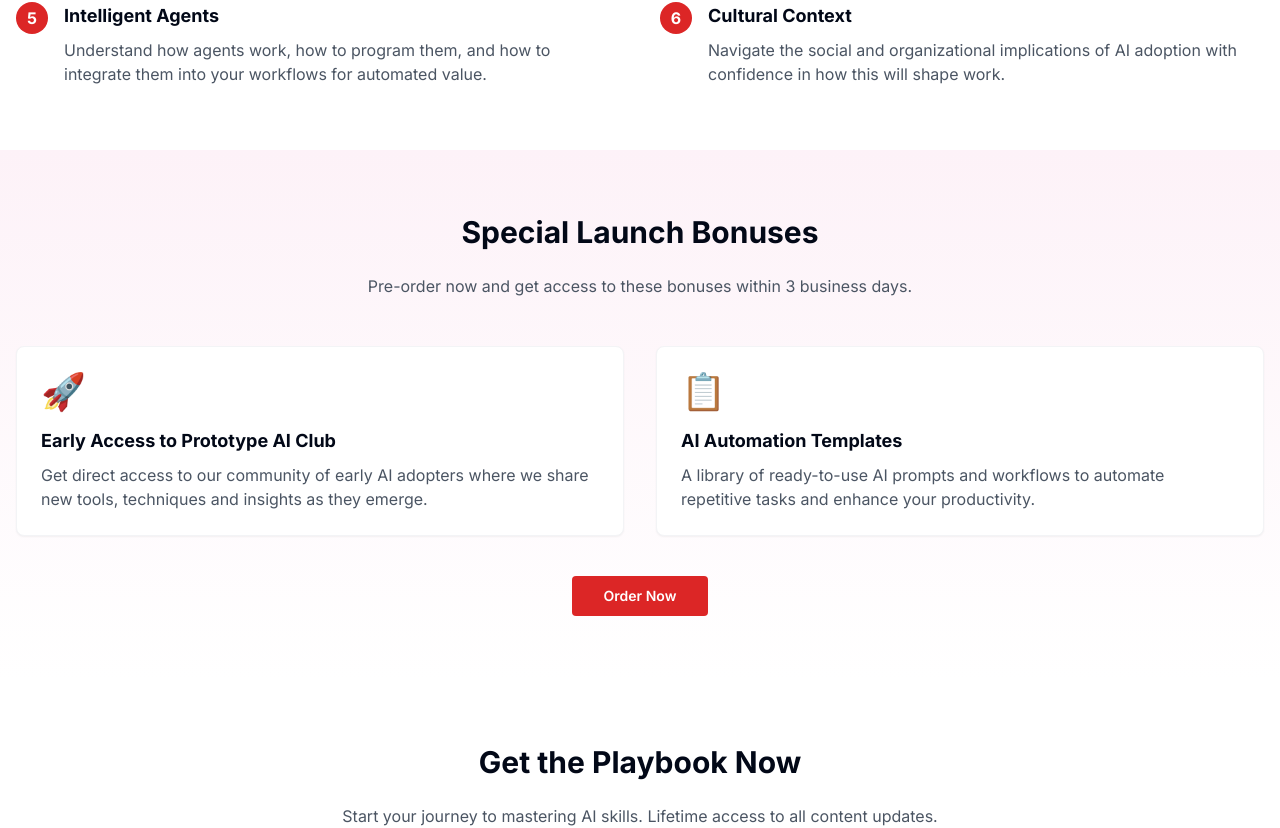
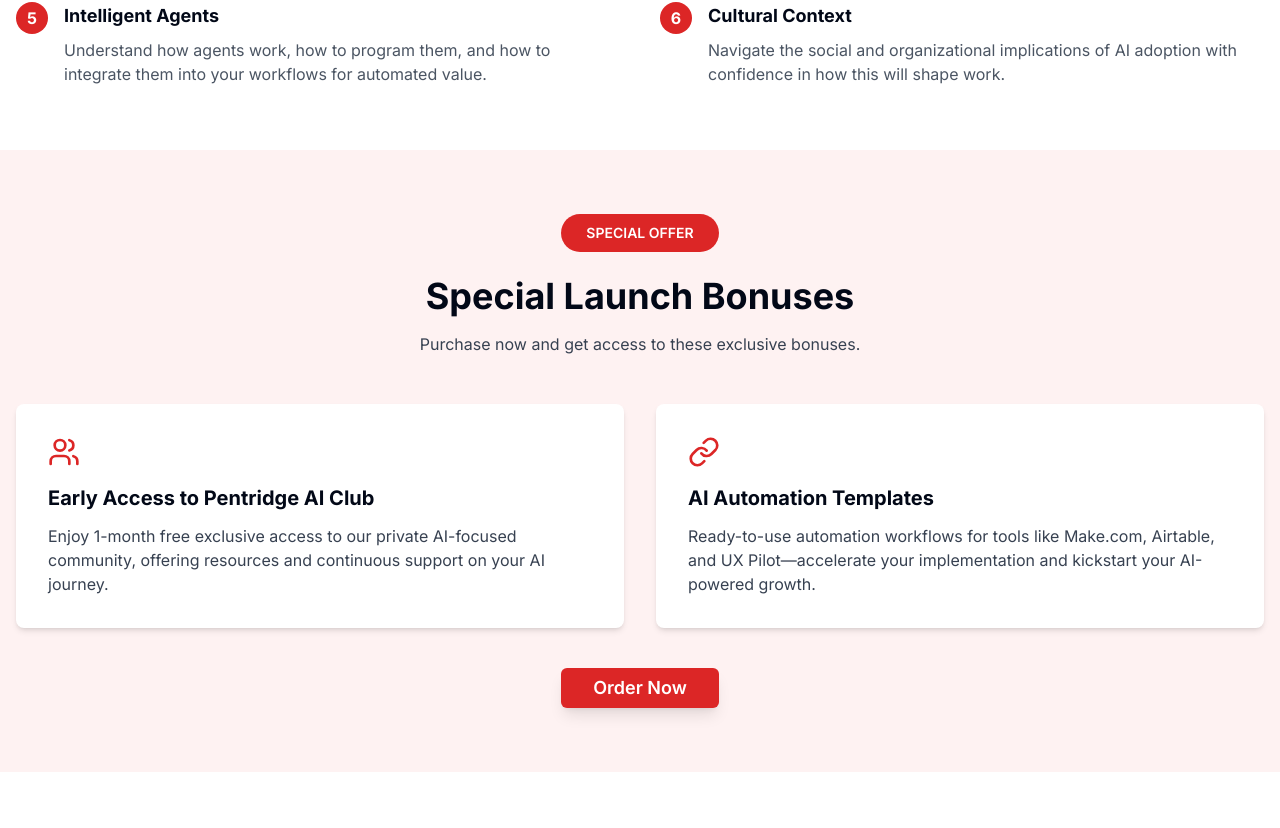
Before and after one commit to sirakinb/funnel-page-clone-it, a React (Vite) app: page / in a window 1280 px wide. Shown: the part 1742-2570 px from the top of the page. Built offline with nearby package versions, Linux system fonts and the light colour scheme.

Commit message:
Refactor: Update launch bonuses section

```diff
--- a/src/components/LaunchBonuses.tsx
+++ b/src/components/LaunchBonuses.tsx
@@ -1,43 +1,51 @@
 
 import React from 'react';
 import { Button } from "@/components/ui/button";
+import { Badge } from "@/components/ui/badge";
+import { Users, Link } from "lucide-react";
 
 const bonuses = [
   {
     id: 1,
-    title: 'Early Access to Prototype AI Club',
-    description: 'Get direct access to our community of early AI adopters where we share new tools, techniques and insights as they emerge.',
-    icon: '🚀'
+    title: 'Early Access to Pentridge AI Club',
+    description: 'Enjoy 1-month free exclusive access to our private AI-focused community, offering resources and continuous support on your AI journey.',
+    icon: <Users className="w-8 h-8 text-[#DC2626]" />
   },
   {
     id: 2,
     title: 'AI Automation Templates',
-    description: 'A library of ready-to-use AI prompts and workflows to automate repetitive tasks and enhance your productivity.',
-    icon: '📋'
+    description: 'Ready-to-use automation workflows for tools like Make.com, Airtable, and UX Pilot—accelerate your implementation and kickstart your AI-powered growth.',
+    icon: <Link className="w-8 h-8 text-[#DC2626]" />
   }
 ];
 
 const LaunchBonuses = () => {
   return (
-    <section className="py-16 bg-gradient-to-b from-pink-50 to-white">
+    <section className="py-16 bg-[#FEF2F2]">
       <div className="container-custom">
-        <h2 className="section-title">Special Launch Bonuses</h2>
-        <p className="text-center text-gray-600 max-w-3xl mx-auto mb-12">
-          Pre-order now and get access to these bonuses within 3 business days.
+        <div className="flex justify-center mb-6">
+          <Badge className="bg-[#DC2626] hover:bg-[#DC2626] text-white px-6 py-2 text-sm rounded-full">
+            SPECIAL OFFER
+          </Badge>
+        </div>
+
+        <h2 className="text-4xl font-bold text-center mb-4">Special Launch Bonuses</h2>
+        <p className="text-center text-gray-700 max-w-3xl mx-auto mb-12">
+          Purchase now and get access to these exclusive bonuses.
         </p>
 
         <div className="grid md:grid-cols-2 gap-8">
           {bonuses.map((bonus) => (
-            <div key={bonus.id} className="bg-white p-6 rounded-lg shadow-sm border border-gray-100">
-              <div className="text-4xl mb-4">{bonus.icon}</div>
-              <h3 className="font-bold text-lg mb-2">{bonus.title}</h3>
-              <p className="text-gray-600">{bonus.description}</p>
+            <div key={bonus.id} className="bg-white p-8 rounded-lg shadow-md">
+              <div className="mb-4">{bonus.icon}</div>
+              <h3 className="font-bold text-xl mb-3">{bonus.title}</h3>
+              <p className="text-gray-700">{bonus.description}</p>
             </div>
           ))}
         </div>
 
         <div className="mt-10 text-center">
-          <Button className="bg-[#DC2626] hover:bg-[#B91C1C] text-white font-semibold py-2 px-8 rounded">
+          <Button className="bg-[#DC2626] hover:bg-[#B91C1C] text-white font-semibold py-3 px-8 rounded-md text-lg shadow-lg transform transition hover:translate-y-[-2px]">
             Order Now
           </Button>
         </div>
```
